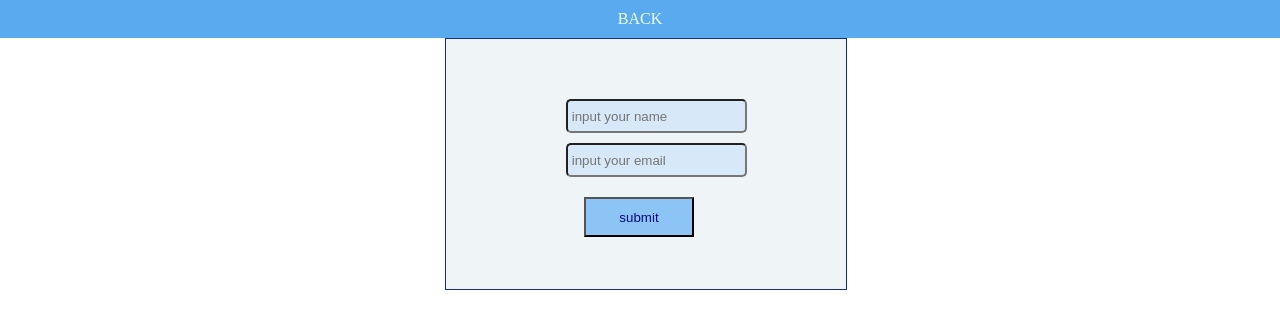
After one commit to DarkWolf1990/flask_practicum_gb, a Flask app: page /registration/ in a window 1280 px wide; the page is wider, and only the part inside the window is pictured. The commit adds this page. Shown: the top 329 px of that part. Run offline with Flask 3, Linux system fonts and the light colour scheme.

Commit message:
create new moduls

```diff
--- a/app_00.py
+++ b/app_00.py
@@ -16,17 +16,29 @@ def login():
         login_ = request.form.get('USERNAME')
         password = request.form.get('PASSWORD')
         if login_ not in USERNAME:
-            return f' login {login_} not found!'
+            context={'Такого логина': login_}
+            return render_template('message_login_not_found.html')
         if USERNAME == login_ and PASSWORD == password:
             return redirect(url_for('home'))
         else:
-            return f'login and password not complete!'
+            return render_template('message_login_password_not_feet.html')
     return render_template('login.html')
 
 
 @app.route('/home/')
 def home():
     return render_template('index.html')
+
+
+@app.route('/registration/', methods=['GET', 'POST'])
+def registration():
+    if request.method == 'POST':
+        name = request.form.get('name')
+        mail = request.form.get('mail')
+        print(name, mail)
+        context = {'name': name, 'email': mail}
+        return render_template('message_name.html', **context)
+    return render_template('registration.html')
 
 
 @app.route('/upload/', methods=['GET', 'POST'])
@@ -57,8 +69,9 @@ def count_num():
         a = int(num1)
         b = int(num2)
         c = a + b
-        d = c*c
-        return f'{c} квадрат: {d} '
+        d = c**2
+        context = {'sum': c, 'square': d}
+        return render_template('result.html', **context)
 
     return render_template('count_num.html')
 
--- a/static/css/style.css
+++ b/static/css/style.css
@@ -188,7 +188,7 @@
     display: flex;
     justify-content: center;
     flex-direction: column;
-    margin-top: 100px;
+    margin-top: 70px;
     margin-left: 550px;
     width: 300px;
 
@@ -205,8 +205,8 @@
     border-radius: 5px;
     color: #070783;
     height: 30px;
-    margin-top: 70px;
-    margin-left: 100px;
+    margin-top: 60px;
+    margin-left: 120px;
 }
 
 .fild_password_form{
@@ -215,12 +215,12 @@
     border-radius: 5px;
     color: #070783;
     height: 30px;
-    margin-left: 100px;
+    margin-left: 120px;
 
 }
 
 .login_fm{
-    margin-top: 30px;
+    margin-top: 20px;
     margin-left: 138px;
     width: 110px;
     height: 40px;
@@ -256,3 +256,45 @@
     background-color: #254cf5;
     color: white;
 }
+
+
+.block_form_{
+    margin-left: 525px;
+    background-color: rgba(234, 240, 245, 0.73);
+    border: 1px solid #132c93;
+    width: 400px;
+    height: 250px;
+}
+
+
+.fild_name_form_{
+    background-color: #d7e9f8;
+    border-radius: 5px;
+    color: #070783;
+    height: 30px;
+    margin-top: 60px;
+    margin-left: 120px;
+}
+
+.fild_email_form_{
+    margin-top: 10px;
+     background-color: #d7e9f8;
+    border-radius: 5px;
+    color: #070783;
+    height: 30px;
+    margin-left: 120px;
+
+}
+
+.login_fm_{
+    margin-top: 20px;
+    margin-left: 138px;
+    width: 110px;
+    height: 40px;
+    background-color: #8cc5f5;
+    color: #070783;
+}
+
+.login_fm_:hover{
+    background: #6d8fe7;
+}
--- /dev/null
+++ b/templates/registration.html
@@ -0,0 +1,18 @@
+{% extends 'base.html' %}
+{% block nav %}
+    <nav class="nav">
+    <ul class="navigation">
+        <li><a class="nav_a" href="{{ url_for('login') }}">BACK</a></li>
+        </ul>
+    </nav>
+{% endblock %}
+{% block content %}
+
+    <form action="/registration/" method="POST">
+     <div class="block_form_">
+        <input class="fild_name_form_" type="text" name="name" placeholder=" input your name ">
+        <input class="fild_email_form_" type="email" name="mail" placeholder=" input your email ">
+        <input class="login_fm_" type="submit" value="submit">
+     </div>
+    </form>
+{% endblock %}
--- a/templates/result.html
+++ b/templates/result.html
@@ -1 +1,5 @@
 {% extends 'base.html' %}
+{% block content %}
+<h2> Сумма введенных чисел равна: {{ sum }}</h2>
+    <h2>Произведение числа равно: {{ square }}</h2>
+{% endblock %}
```
Also changed, not shown: templates/login.html (+9 -3 lines), templates/message_login_not_found.html (added, +11 -0 lines), templates/message_login_password_not_feet.html (added, +11 -0 lines), templates/message_name.html (added, +12 -0 lines).
